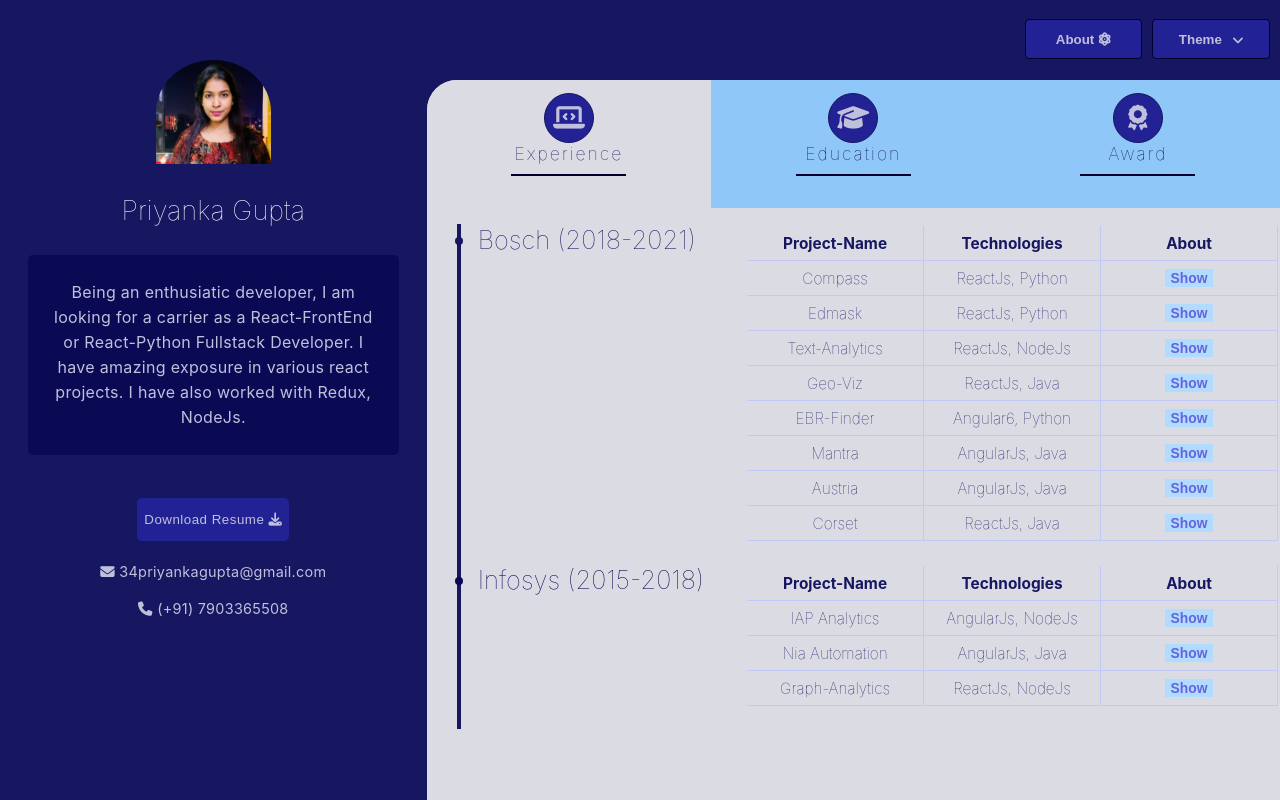
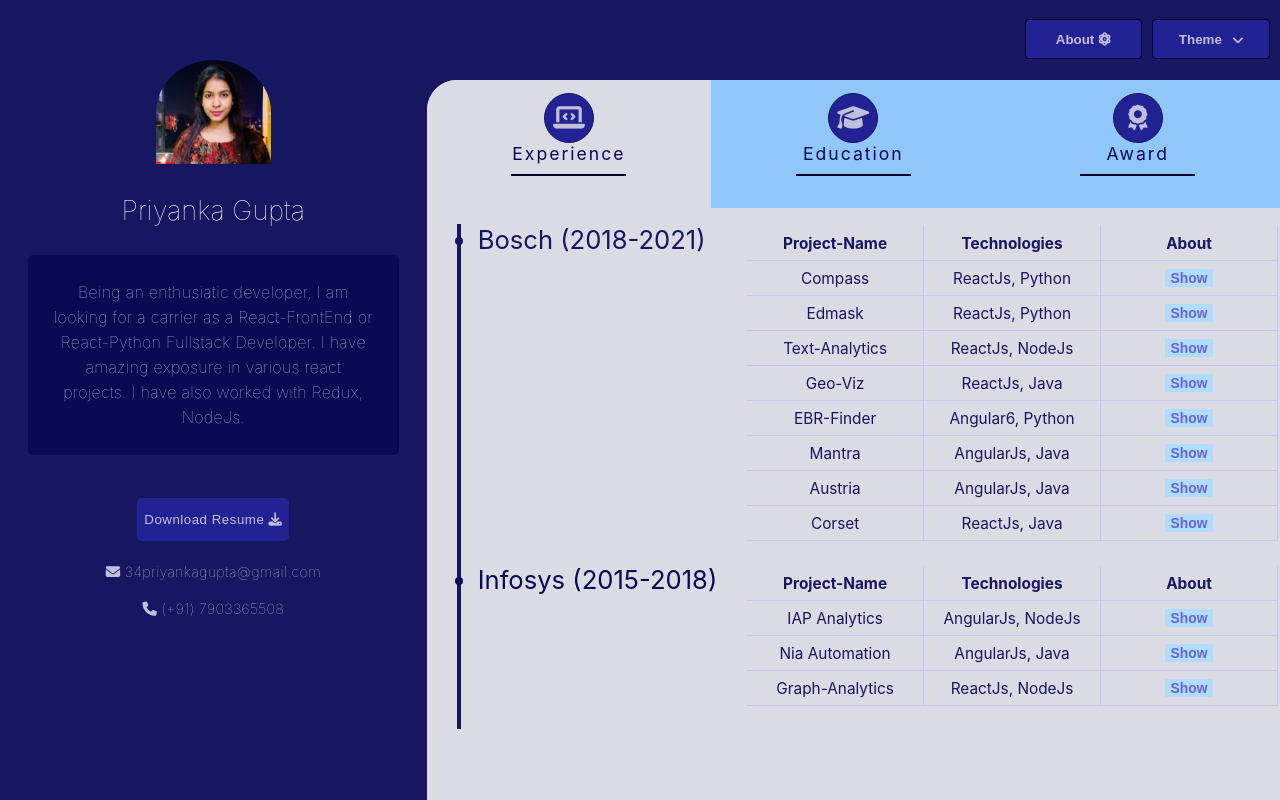
Before and after one commit to priyankagupta34/react-profile, a React (Create React App) app: page / in a window 1280 px wide. Built offline with nearby package versions, Linux system fonts and the light colour scheme.

Commit message:
experience, education

```diff
--- a/src/js/description-main/DescriptionMain.css
+++ b/src/js/description-main/DescriptionMain.css
@@ -41,7 +41,7 @@
 .nameverb {
     display: block;
     font-size: 1.1em;
-    font-weight: 100;
+    /* font-weight: 100; */
     letter-spacing: 2px;
     color: rgb(60 60 1);
 }
@@ -64,7 +64,7 @@
 
 .listAbs {
     font-size: 1.6em;
-    font-weight: 100;
+    /* font-weight: 100; */
     margin-left: -23px;
 }
 
--- a/src/js/profile-main/ProfileMain.css
+++ b/src/js/profile-main/ProfileMain.css
@@ -38,7 +38,7 @@ img {
     /* box-shadow: 0 0 4px grey, 0 0 5px grey, 0 0 6px grey; */
     letter-spacing: 0.3px;
     line-height: 25px;
-    /* font-weight: 100; */
+    font-weight: 100;
 }
 
 .btnY {
@@ -67,7 +67,7 @@ img {
     font-size: 0.9em;
     text-align: center;
     letter-spacing: 0.3px;
-    /* font-weight: 100; */
+    font-weight: 100;
 }
 
 .faDon {
```
